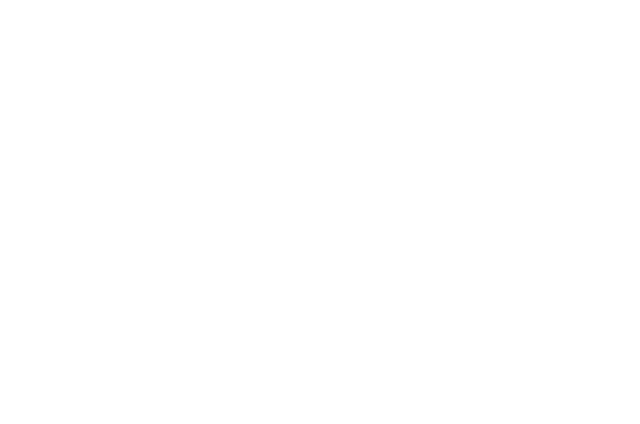
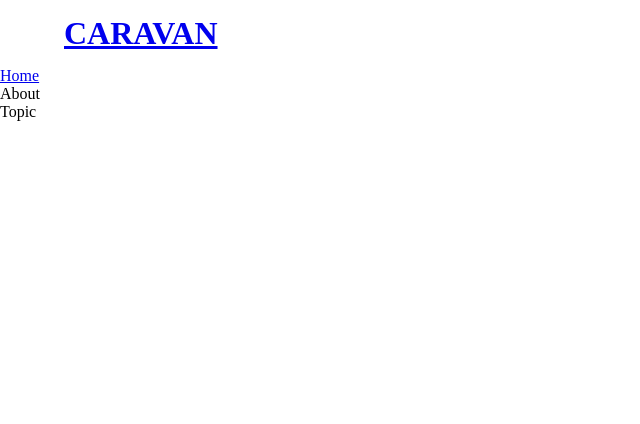
Before and after one commit to ryusei455/dmmwc, a plain HTML site: page f-1/caravan/index.html in a window 1280 px wide. Shown: the whole page, without its empty margins (0-640 px from the left). Drawn offline with Linux system fonts and the light colour scheme.

Commit message:
[Add]メモを追加

```diff
--- a/f-1/caravan/index.html
+++ b/f-1/caravan/index.html
@@ -8,7 +8,22 @@
   </head>
 
   <body>
+    <!-- ヘッダー -->
+    <header>
+      <h1 class="heading"><a href=index.html>CARAVAN</a></h1>
 
+    </header>
+
+    <!-- ナビゲーション -->
+    <nav>
+      <ul class="nav-list">
+        <li class="nav-list-item">
+          <a href="index.html">Home</a>
+        </li>
+        <li class="nav-list-item">About</li>
+        <li class="nav-list-item">Topic</li>
+      </ul>
+    </nav>
 
     <!-- メインビジュアル -->
     <div class="main-visual">
@@ -21,6 +36,8 @@
         <div class="sidebar"></div>
     </div>
 
+    <!-- フッター -->
+    <footer></footer>
 
   </body>
 
--- a/f-1/caravan/style.css
+++ b/f-1/caravan/style.css
@@ -4,7 +4,16 @@
     box-sizing: border-box;
   }
 
+/* ヘッダー */
+header{
+  width: 90%;
+  padding: 15px 0;
+  margin: 0 auto;
+}
 
+header .heading{
+  font-size: 32px;
+}
 
 /* メインビジュアル */
   .main-visual {
@@ -36,3 +45,9 @@
     height: 1400px;
 
   }
+
+/* フッター */
+footer{
+  width: 100%;
+  height: 120px;
+}
```
Also changed, not shown: f-1/memo.txt (added).
